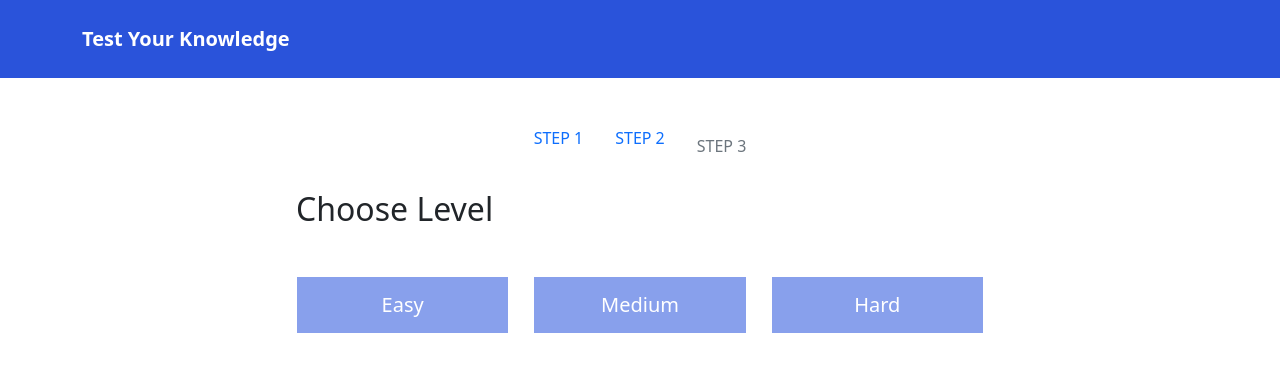
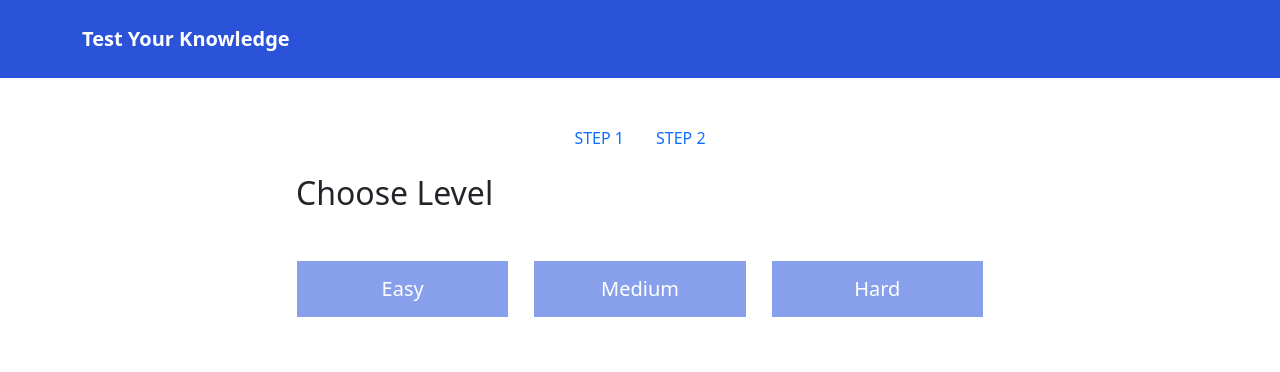
Before and after one commit to rahulrajht/Test-your-knowledge, a React (Create React App) app in the folder quiz-app/: page /step2 in a window 1280 px wide. Shown: the top 372 px of the page. Built offline with nearby package versions, Linux system fonts and the light colour scheme.

Commit message:
removed step3

```diff
--- a/quiz-app/src/components/Steps.jsx
+++ b/quiz-app/src/components/Steps.jsx
@@ -2,7 +2,7 @@ import React from "react";
 import { Nav } from "react-bootstrap";
 import { Link } from "react-router-dom";
 import "../styles/steps.css"
-const Steps = ({ step1, step2, step3 }) => {
+const Steps = ({ step1, step2 }) => {
   return (
     <Nav className="justify-content-center mb-4 mt-5">
       <Nav.Item>
@@ -21,13 +21,6 @@ const Steps = ({ step1, step2, step3 }) => {
         )}
       </Nav.Item>
 
-      <Nav.Item>
-        {step3 ? (
-          <Link className="link" to="/step3">STEP 3 </Link>
-        ) : (
-          <Nav.Link disabled>STEP 3</Nav.Link>
-        )}
-      </Nav.Item>
     </Nav>
   );
 };
--- a/quiz-app/src/screens/Level.jsx
+++ b/quiz-app/src/screens/Level.jsx
@@ -13,7 +13,7 @@ function Level() {
 
     function selectLevel(level){
         dispatch(saveLevelDetails(level))
-        navigate('/step3', { replace: true })
+        navigate('/quiz', { replace: true })
     }
 
   return (
```
